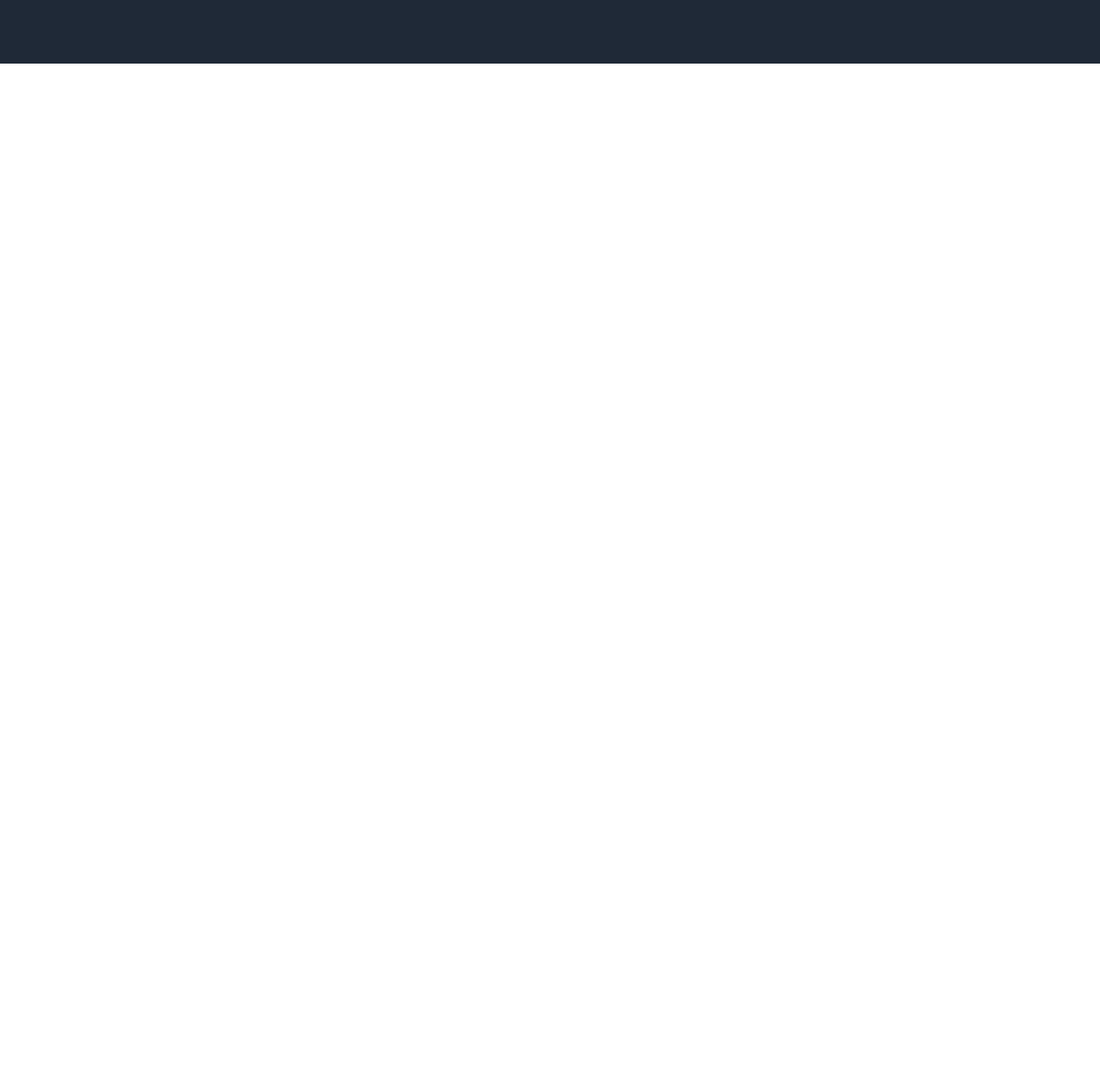
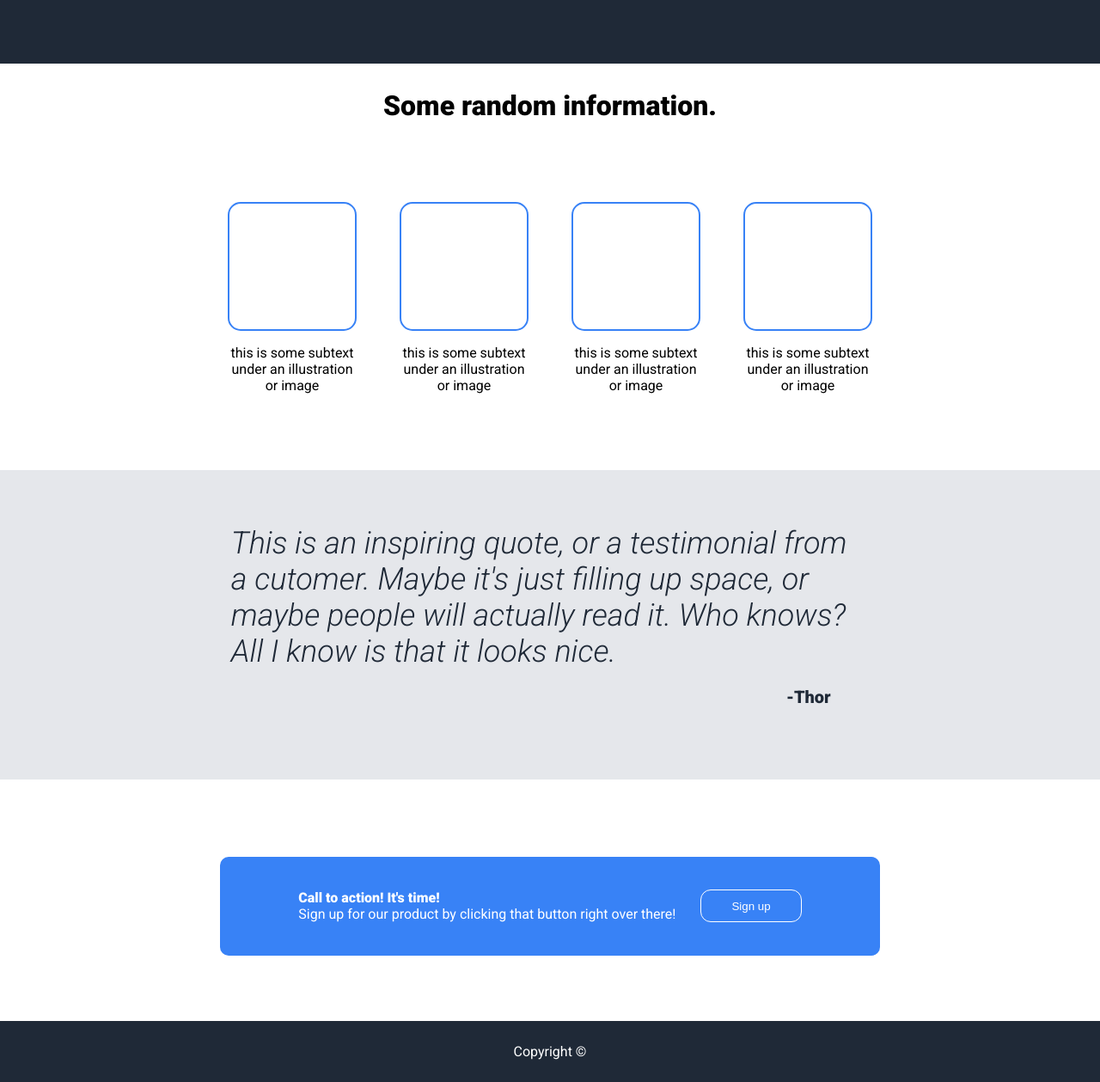
Before and after one commit to antoni-danov/Brainnest-Front-end-training-program, a plain HTML site: page CSS - 20.11.2022/Main CSS Assignment/index.html in a window 1280 px wide. Shown: the part 427-1686 px from the top of the page at 86% size. Before the commit the page ends 800 px from the top, so only its background shows below. Drawn offline with Linux system fonts and the light colour scheme.

Commit message:
Final project

```diff
--- a/CSS - 20.11.2022/Main CSS Assignment/index.html
+++ b/CSS - 20.11.2022/Main CSS Assignment/index.html
@@ -7,6 +7,8 @@
     <meta name="viewport" content="width=device-width, initial-scale=1.0">
     <title>Awesomme website</title>
     <link rel="stylesheet" href="style.css">
+    <link href="https://fonts.googleapis.com/css2?family=Roboto:ital,wght@0,400;0,900;1,100;1,300&display=swap"
+        rel="stylesheet">
 </head>
 
 <body>
@@ -34,8 +36,8 @@
                 <div class="right_element_text">this is a placeholder for an image</div>
             </section>
         </section>
-        <!-- <section class="second_section">
-            <div class="title"><strong>Some random information.</strong></div>
+        <section class="second_section">
+            <span class="title">Some random information.</span>
             <div class="container">
                 <div class="container_element">
                     <div class="image"></div>
@@ -57,23 +59,24 @@
         </section>
         <section class="third_section">
             <div class="inspirational_quote">
-                This is an ispirational quote, or a testimonial from a cutomer.
-                Maybe it's just filling up space, or maybe people will actually read it.
-                Who knows? All I know it's that it looks nice.
+                <em>This is an inspiring quote, or a testimonial from a cutomer.
+                    Maybe it's just filling up space, or maybe people will actually read it.
+                    Who knows? All I know is that it looks nice.
+                </em>
+                <p class="author"><strong>-Thor</strong></p>
             </div>
-            <p><strong>-Thor</strong></p>
         </section>
         <section class="fourth_section">
             <div class="container">
                 <div class="text">
-                    <strong>Call to action! It's time!</strong>
-                    Sign up for our product by clicking that button right over there!
+                    <div><strong>Call to action! It's time!</strong></div>
+                    <div>Sign up for our product by clicking that button right over there!</div>
                 </div>
-                <button>Sign up</button>
+                <button class="second_button">Sign up</button>
             </div>
-        </section> -->
+        </section>
     </main>
-    <!-- <footer class="footer"><span>Copyright &#169;</span></footer> -->
+    <footer class="footer"><span>Copyright &#169;</span></footer>
 </body>
 
 </html>
--- a/CSS - 20.11.2022/Main CSS Assignment/style.css
+++ b/CSS - 20.11.2022/Main CSS Assignment/style.css
@@ -1,18 +1,23 @@
+/* @font-face {
+    font-family: 'Roboto';
+     src: url('./fonts/Roboto-Bold.ttf');
+}
+@font-face {
+    font-family: 'Roboto';
+    src: url('./fonts/Roboto-LightItalic.ttf');
+
+}
 @font-face {
     font-family: 'Roboto';
     src: url('./fonts/Roboto-Regular.ttf');
-    /* src: url('./fonts/Roboto-Bold.ttf');
-    src: url('./fonts/Roboto-LightItalic.ttf'); */
-
-}
+} */
 * {
-    /* outline: 1px solid red !important; */
     box-sizing: border-box;
  }
 body{
     margin: 0;
     padding: 0;
-    font-family: 'Roboto';
+    font-family: 'Roboto', sans-serif;
 }
 nav{
     background-color: #1F2937;
@@ -71,37 +76,76 @@ nav{
     text-align: center;
     padding: 125px 0;
 }
-/* .second_section{
+.second_section{
     display: flex;
     flex-direction: column;
+    margin: 10px;
 }
-.container{
+.second_section .title{
+    margin: 20px 0px;
+    text-align: center;
+
+    font-size: xx-large;
+    font-weight: bolder;
+}
+.container, .container_element{
     display: flex;
+    justify-content: center;
+    margin: 5%;
+}
+.container_element{
+    flex-wrap: wrap;
+    margin: 10px 25px;
+    height: 150px;
+    width: 150px;
 }
 .container p{
     box-sizing:content-box ;
-}
-.second_section .title{
     text-align: center;
-    font-size:x-large ;
-    font-weight: bolder;
 }
 .image{
     border: 2px solid #3882f6;
     border-radius: 15px;
-    height: 85px;
-    width: 85px;
+    height: 150px;
+    width: 150px;
 }
 .third_section{
     background-color: #E5E7EB;
-    margin: 5% 15%;
+    margin: 7% 0%;
 }
-.third_section p{
+.inspirational_quote{
+    color:#1F2937;
+    font-weight: 300;
+    padding: 5% 21%;
+    font-size: 36px;
+}
+.inspirational_quote .author{
+    font-size: 20px;
+    margin-right: 6%;
     text-align: end;
 }
-.inspirational_quote{
-    color: #1F2937;
-    font-family: 'Roboto', LightItalic;
-    font-size: 36px;
-    padding: 8%;
-} */
+.fourth_section{
+    background-color: #3882f6;
+    color: white;
+    margin: 6% 20%;
+    border-radius: 10px;
+}
+.fourth_section .container{
+    justify-content: space-around;
+    padding: 5%;
+}
+.second_button{
+    border: white 1px solid;
+    border-radius: 12px;
+
+    background-color: transparent;
+    color: white;
+
+    padding: 5px 35px;
+}
+footer{
+    background-color:#1F2937;
+    color: white;
+    text-align: center;
+    padding: 2%;
+}
```
